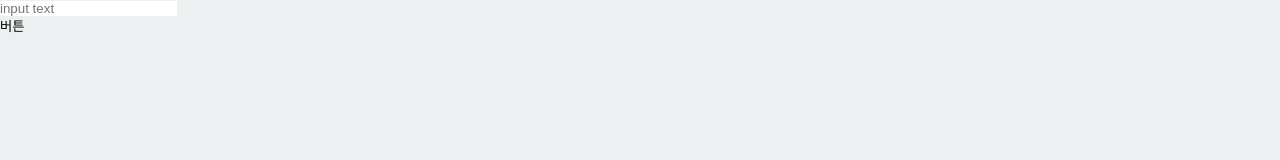
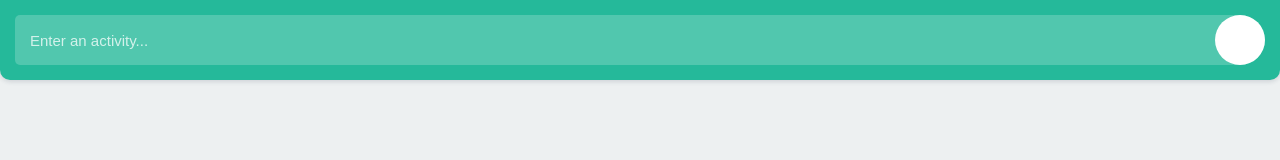
Before and after one commit to kimc159/TodoList, a plain HTML site: page index.html in a window 1280 px wide. Drawn offline with Linux system fonts and the light colour scheme.

Commit message:
헤더 구현

```diff
--- a/common/css/reset.css
+++ b/common/css/reset.css
@@ -1,6 +1,7 @@
-html{overflow:scroll;overflow-x:auto}
-body{min-width:320px;margin:0px;padding:0px;box-sizing:border-box;font-family:HelveticaNeue-Light,AppleSDGothicNeo-UltraLight,AppleSDGothicNeo-Light,sans-serif,'Malgun Gothic','맑은 고딕','돋움','Dotum';font-size:14px;line-height:16px;color:#111;/* word-break:keep-all;overflow-wrap:break-word : 기본 폰트가 noto sans CJK 일때 */}
-section, article, aside, nav, header, footer{display:block}
+/* html{overflow:scroll;overflow-x:auto}
+body{min-width:320px;margin:0px;padding:0px;box-sizing:border-box;font-family:HelveticaNeue-Light,AppleSDGothicNeo-UltraLight,AppleSDGothicNeo-Light,sans-serif,'Malgun Gothic','맑은 고딕','돋움','Dotum';font-size:14px;line-height:16px;color:#111;} */
+/* word-break:keep-all;overflow-wrap:break-word : 기본 폰트가 noto sans CJK 일때 */
+/* section, article, aside, nav, header, footer{display:block}
 button{display:block;background:none;;margin:0;padding:0;border:none;cursor:pointer}
 img{border:none;vertical-align:top}
 h1, h2, h3, h4, h5, h6{margin:0;padding:0;font-weight:normal}
@@ -14,10 +15,10 @@ a:hover{text-decoration:none}
 address, em{font-style:normal}
 strong{font-weight:normal}
 table{border-collapse:collapse;border-spacing:0;vertical-align:baseline}
-th{font-weight:normal;text-align:left}
+th{font-weight:normal;text-align:left} */
 
 /* ios style reset */
-body{-webkit-text-size-adjust:100%}
+/* body{-webkit-text-size-adjust:100%}
 button{-webkit-appearance:none}
 input[type='checkbox']{-webkit-appearance:checkbox;-webkit-border-radius:0}
-input[type='radio']{-webkit-appearance:radio;-webkit-border-radius:0}
+input[type='radio']{-webkit-appearance:radio;-webkit-border-radius:0} */
--- /dev/null
+++ b/common/css/style.css
@@ -0,0 +1,74 @@
+
+header {
+    width: 100%;
+    height: 80px;
+    position: fixed;
+    top: 0;
+    left: 0;
+    z-index: 5;
+    padding: 15px;
+    background: #25b99a;
+    box-sizing: border-box;
+    box-shadow: 0px 2px 4px rgba(44,62,80,0.15);
+    border-bottom-right-radius: 10px;
+    border-bottom-left-radius: 10px;
+}
+header input {
+    width: 100%;
+    height: 50px;
+    float: left;
+    background: rgba(255,255,255,0.2);
+    border-top-left-radius: 5px;
+    border-bottom-left-radius: 5px;
+    border-top-right-radius:25px;
+    border-bottom-right-radius:25px;
+    font-size: 15px;
+    font-weight: 400;
+    color: #fff;
+    border: 0 none;
+    padding-left: 15px;
+    padding-right: 60px;
+    box-sizing: border-box;
+    outline: none;
+
+    -webkit-appearance: none;
+    -moz-appearance: none;
+    -ms-appearance:none;
+    -o-appearance: none;
+    appearance: none;
+}
+header input::-webkit-input-placeholder {
+    color: #fff;
+    opacity: 0.75;
+}
+header input::-moz-input-placeholder {
+    color: #fff;
+    opacity: 0.75;
+}
+header input::-ms-input-placeholder {
+    color: #fff;
+    opacity: 0.75;
+}
+header input::-o-input-placeholder {
+    color: #fff;
+    opacity: 0.75;
+}
+
+header button {
+    width: 50px;
+    height: 50px;
+    position: absolute;
+    top:15px;
+    right: 15px;
+    z-index: 2;
+    border-radius: 25px;
+    background: #fff;
+    border: 0 none;
+    outline: none;
+
+    -webkit-appearance: none;
+    -moz-appearance: none;
+    -ms-appearance:none;
+    -o-appearance: none;
+    appearance: none;
+}
--- /dev/null
+++ b/common/js/script.js
@@ -0,0 +1 @@
+console.log('sdfsdf');
--- a/index.html
+++ b/index.html
@@ -4,6 +4,7 @@
     <meta charset="utf-8">
     <meta name="viewport" content="width=device-width,initial-scale=1.0,minimum-scale=1.0,maximum-scale=1.0,user-scalable=no">
     <link rel="stylesheet" href="common/css/reset.css">
+    <link rel="stylesheet" href="common/css/style.css">
     <title>todoProject</title>
     <style>
         html, body {
@@ -13,22 +14,13 @@
         body{
             background: #edf0f1;
         }
-        ul#complete:not(:empty) {
-            margin-top: 70px;
-            background: blue;
-        }
     </style>
 </head>
   <body>
-      <input id="item" type="text" placeholder="input text">
-      <button id="add">버튼</button>
-      <ul id="todo">
-      </ul>
-
-      <ul id="complete">
-
-    </ul>
-  <script>
-  </script>
+        <header>
+            <input type="text" placeholder="Enter an activity..." id="item">
+            <button type="button" id="addItem"></button>
+        </header>
+        <script src="common/js/script.js"></script>
   </body>
 </html>
```
